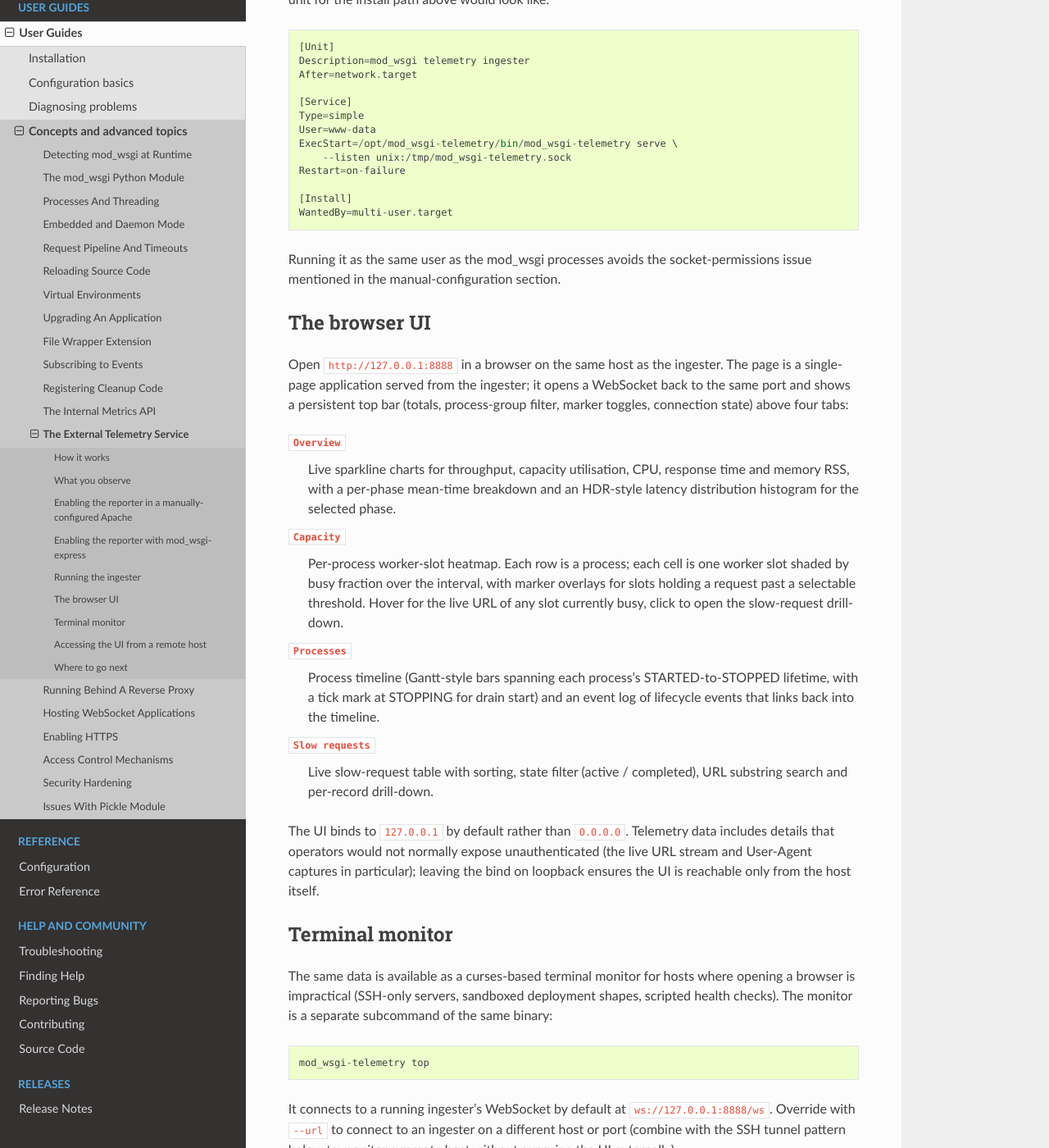
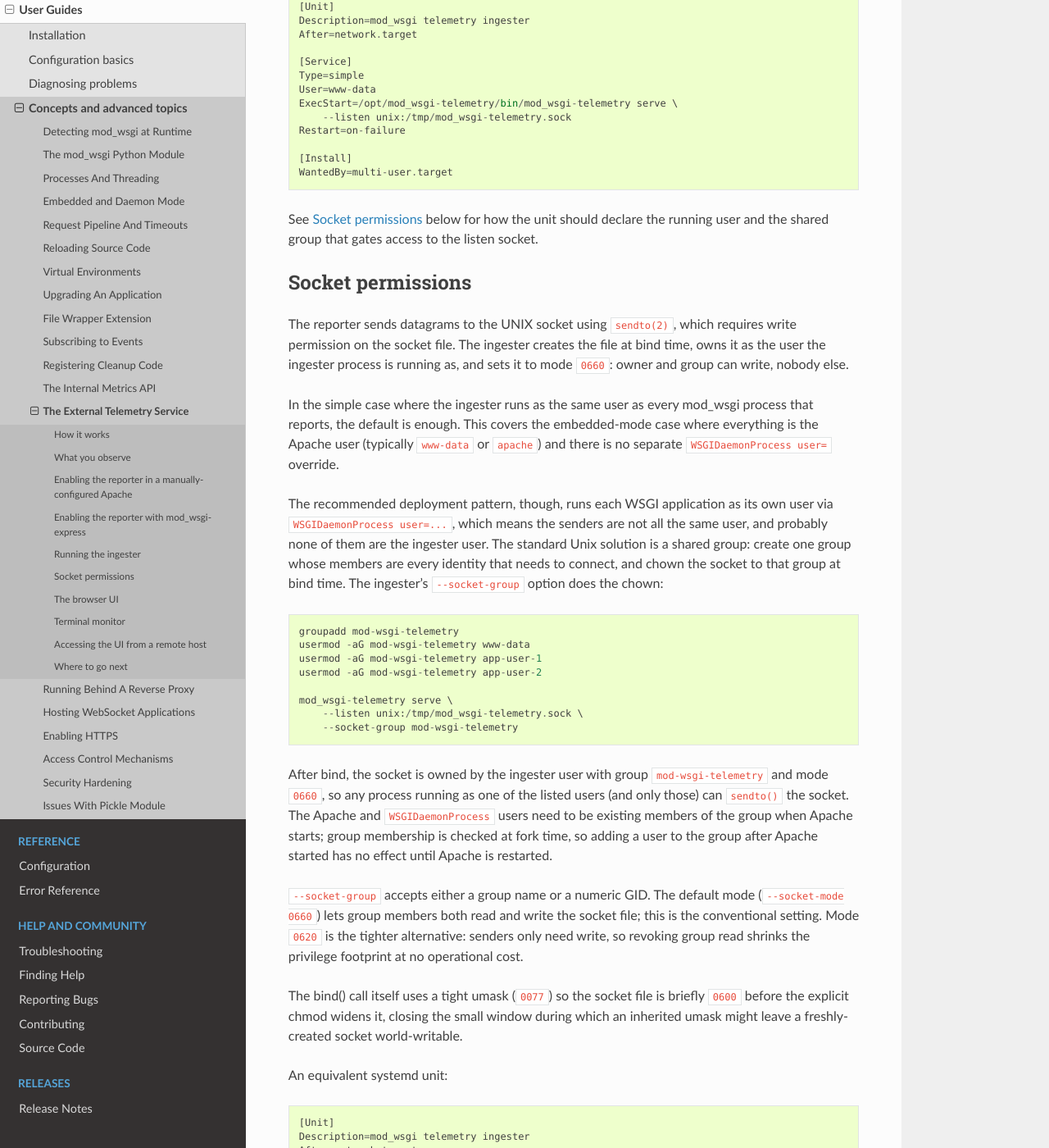
Before and after one commit to GrahamDumpleton/mod_wsgi, a Sphinx documentation site: the page built from docs/user-guides/external-telemetry-service.rst, in a window 1280 px wide and 1400 px high, scrolled down 4497 px. Shown: the whole window at 82% size. Built offline with Sphinx 7.4.7 and the Read the Docs theme 3.1.0, drawn with Linux system fonts in a browser that asks for light colours; some of the changed text lies outside the part shown.

Commit message:
Tighten telemetry socket permissions and expose group override
The ingester previously created the listen socket with mode 0666,
so any local user could send fabricated telemetry datagrams. Drop
the default to 0660 and add --socket-mode and --socket-group options
so operators can chown the socket to a shared group at bind time.
This supports the recommended deployment where each WSGI application
runs as its own user via WSGIDaemonProcess user= and the Apache
embedded-mode children run as a third user: operators create one
group, add every sender identity to it, and pass --socket-group.

The bind itself now runs under a 0077 umask so the socket file is
briefly 0600 before the explicit chmod widens it to the configured
mode, closing the window during which an inherited umask could
leave the file world-writable.

Add a Socket permissions section to the External Telemetry Service
user guide covering the simple same-user case, the shared-group
pattern (groupadd / usermod / --socket-group worked example), the
0660 vs 0620 mode tradeoff, and a dedicated-user systemd unit. The
existing "socket path is the contract" paragraph in the manual-
Apache section now points at the new section rather than telling
operators to widen the mode.

The dump subcommand grows the same two options for parity since
it also binds the listening socket.

```diff
--- a/docs/user-guides/external-telemetry-service.rst
+++ b/docs/user-guides/external-telemetry-service.rst
@@ -150,13 +150,10 @@
 name in the UI.
 
 The socket path is the contract between Apache and the ingester:
-the same path must appear on both sides. The mod_wsgi process must
-be able to ``connect()`` to the socket; the ingester creates it
-with the permissions of the user it runs as, so either run the
-ingester as the same user as the mod_wsgi processes that need to
-connect (the ``user=`` value on ``WSGIDaemonProcess`` in daemon
-mode, or the Apache child user in embedded mode) or set the
-socket's mode wide enough for both.
+the same path must appear on both sides. The mod_wsgi processes
+must be able to ``connect()`` to the socket, which is a separate
+concern from the path itself, covered under `Socket permissions`_
+below.
 
 Enabling the reporter with mod_wsgi-express
 -------------------------------------------
@@ -244,9 +241,86 @@
     [Install]
     WantedBy=multi-user.target
 
-Running it as the same user as the mod_wsgi processes avoids the
-socket-permissions issue mentioned in the manual-configuration
-section.
+See `Socket permissions`_ below for how the unit should declare the
+running user and the shared group that gates access to the listen
+socket.
+
+Socket permissions
+------------------
+
+The reporter sends datagrams to the UNIX socket using
+``sendto(2)``, which requires write permission on the socket file.
+The ingester creates the file at bind time, owns it as the user
+the ingester process is running as, and sets it to mode ``0660``:
+owner and group can write, nobody else.
+
+In the simple case where the ingester runs as the same user as
+every mod_wsgi process that reports, the default is enough. This
+covers the embedded-mode case where everything is the Apache user
+(typically ``www-data`` or ``apache``) and there is no separate
+``WSGIDaemonProcess user=`` override.
+
+The recommended deployment pattern, though, runs each WSGI
+application as its own user via ``WSGIDaemonProcess user=...``,
+which means the senders are not all the same user, and probably
+none of them are the ingester user. The standard Unix solution is
+a shared group: create one group whose members are every identity
+that needs to connect, and chown the socket to that group at bind
+time. The ingester's ``--socket-group`` option does the chown::
+
+    groupadd mod-wsgi-telemetry
+    usermod -aG mod-wsgi-telemetry www-data
+    usermod -aG mod-wsgi-telemetry app-user-1
+    usermod -aG mod-wsgi-telemetry app-user-2
+
+    mod_wsgi-telemetry serve \
+        --listen unix:/tmp/mod_wsgi-telemetry.sock \
+        --socket-group mod-wsgi-telemetry
+
+After bind, the socket is owned by the ingester user with group
+``mod-wsgi-telemetry`` and mode ``0660``, so any process running
+as one of the listed users (and only those) can ``sendto()`` the
+socket. The Apache and ``WSGIDaemonProcess`` users need to be
+existing members of the group when Apache starts; group membership
+is checked at fork time, so adding a user to the group after
+Apache started has no effect until Apache is restarted.
+
+``--socket-group`` accepts either a group name or a numeric GID.
+The default mode (``--socket-mode 0660``) lets group members both
+read and write the socket file; this is the conventional setting.
+Mode ``0620`` is the tighter alternative: senders only need write,
+so revoking group read shrinks the privilege footprint at no
+operational cost.
+
+The bind() call itself uses a tight umask (``0077``) so the socket
+file is briefly ``0600`` before the explicit chmod widens it,
+closing the small window during which an inherited umask might
+leave a freshly-created socket world-writable.
+
+An equivalent systemd unit::
+
+    [Unit]
+    Description=mod_wsgi telemetry ingester
+    After=network.target
+
+    [Service]
+    Type=simple
+    User=mod-wsgi-telemetry
+    Group=mod-wsgi-telemetry
+    ExecStart=/opt/mod_wsgi-telemetry/bin/mod_wsgi-telemetry serve \
+        --listen unix:/tmp/mod_wsgi-telemetry.sock \
+        --socket-group mod-wsgi-telemetry
+    Restart=on-failure
+
+    [Install]
+    WantedBy=multi-user.target
+
+Running the ingester as a dedicated user (``mod-wsgi-telemetry``
+above, created with ``useradd --system --no-create-home``) rather
+than reusing ``www-data`` keeps the ingester out of the Apache
+user's privilege scope and makes the access-list explicit: every
+identity that can send telemetry is listed in ``getent group
+mod-wsgi-telemetry``.
 
 The browser UI
 --------------
```
Also changed, not shown: 3 other files.
